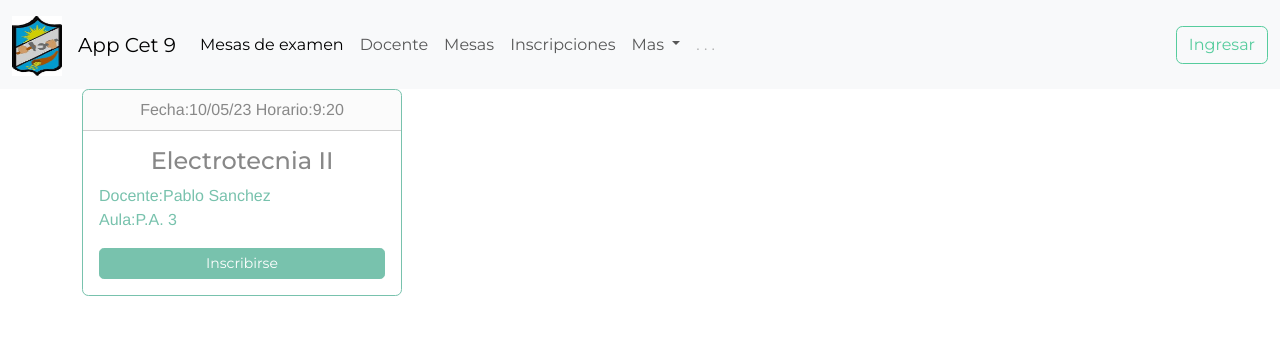
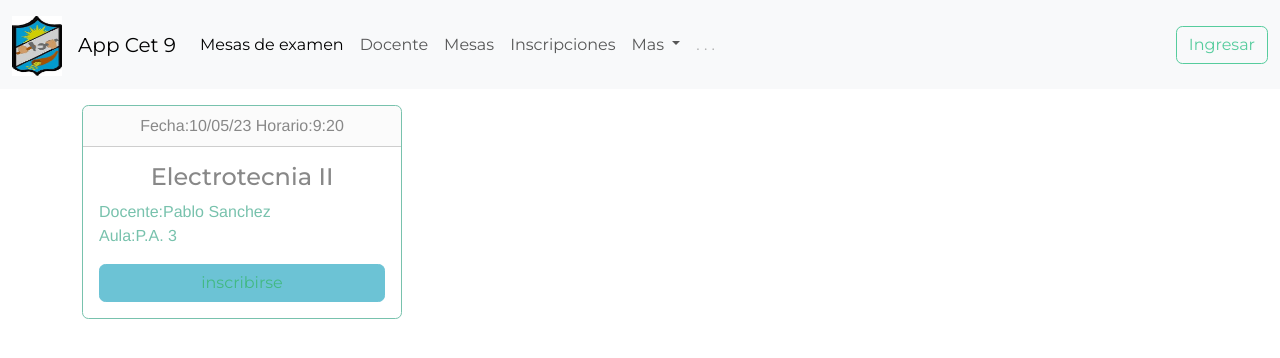
Before and after one commit to cet9/cet9-mesas, a Vue app: page /inscripciones in a window 1280 px wide. Shown: the top 358 px of the page. Built offline with nearby package versions, Linux system fonts and the light colour scheme.

Commit message:
separacion de la barra

```diff
--- a/src/components/HelloWorld.vue
+++ b/src/components/HelloWorld.vue
@@ -1,5 +1,5 @@
 <template>
- <div class="container">
+ <div class="container mt-3">
   <div class="card border-primary mb-3" style="max-width: 20rem;">
   <div class="card-header">Fecha:10/05/23 Horario:9:20</div>
   <div class="card-body">
@@ -9,7 +9,7 @@
       Aula:P.A. 3
     </p>
     <div class="d-grid gap-2">
-    <button type="button" class="btn btn-primary btn-sm">Inscribirse</button>
+    <router-link class="btn btn-info" to="/inscripcion">inscribirse</router-link>
     </div>
    </div>
 </div>
```
